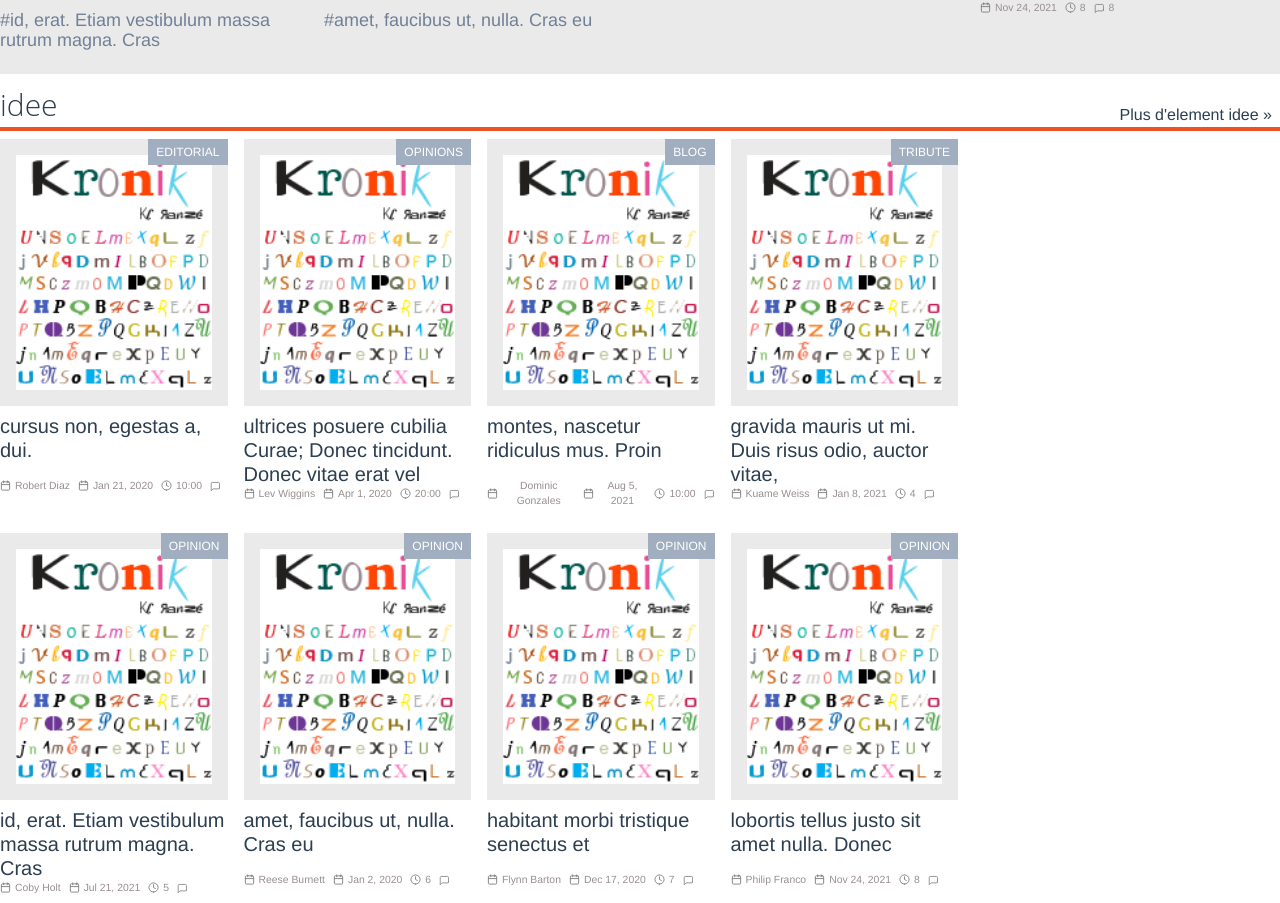
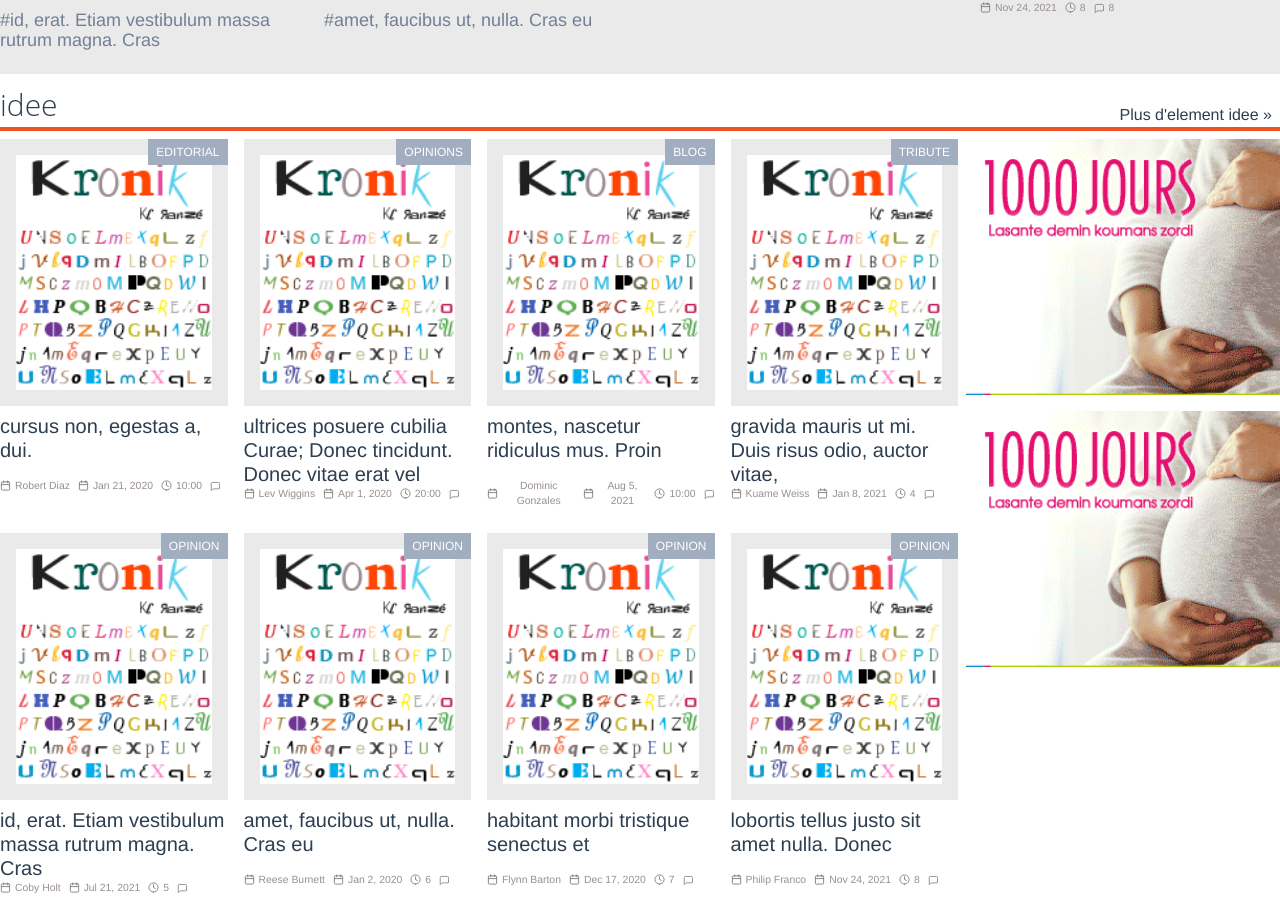
Before and after one commit to mahima98/newspaper-website-vue, a Vue app: page / in a window 1280 px wide. Shown: the part 2296-3199 px from the top of the page. Built offline with nearby package versions, Linux system fonts and the light colour scheme.

Commit message:
idee.vue updated

```diff
--- a/src/components/Idee.vue
+++ b/src/components/Idee.vue
@@ -24,18 +24,24 @@
             />
           </div>
         </div>
-        <div></div>
+        <div class="space-y-4">
+          <Ads2 />
+          <Ads2 />
+        </div>
       </div>
     </div>
   </div>
 </template>
 <script>
 import IdeeBox from "../components/IdeeBox.vue";
+import Ads2 from "../components/Ads2.vue";
+
 import cards from "../data.js";
 
 export default {
   components: {
     IdeeBox,
+    Ads2,
   },
 
   data: () => {
```
